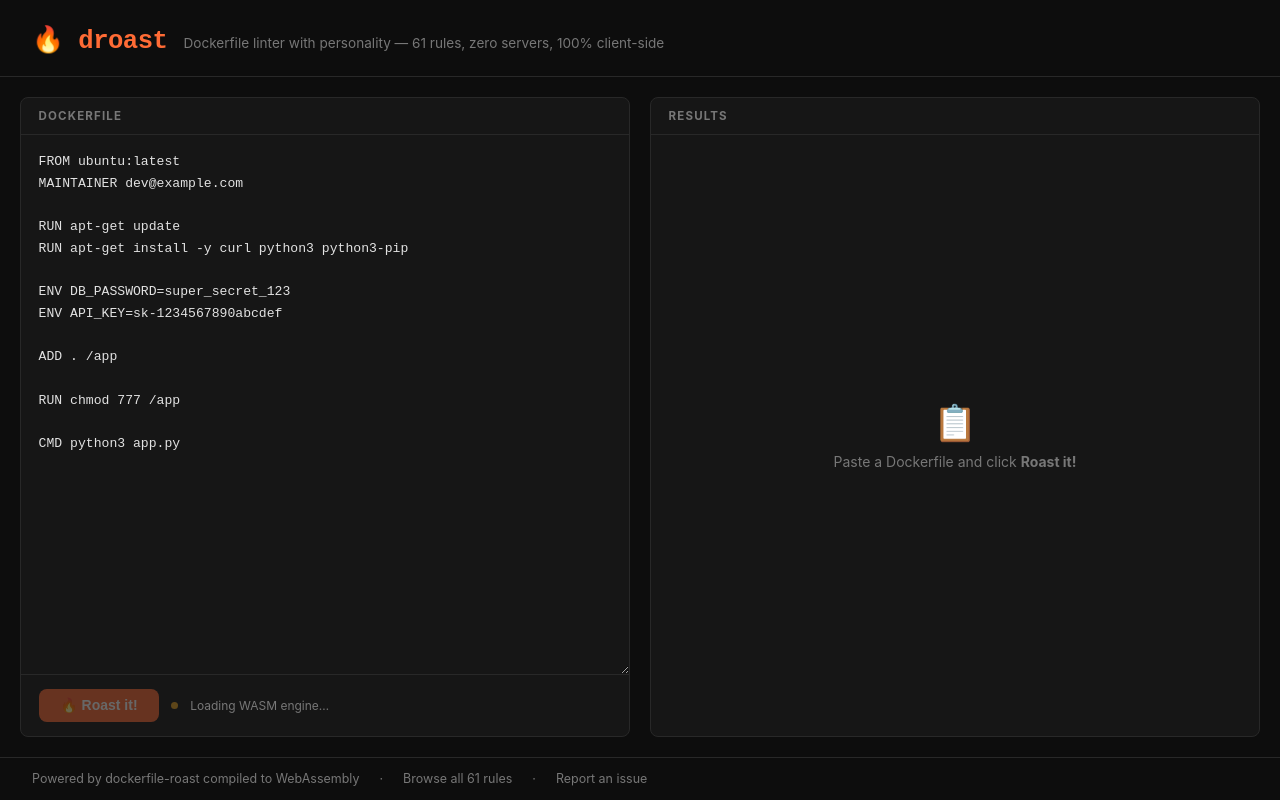
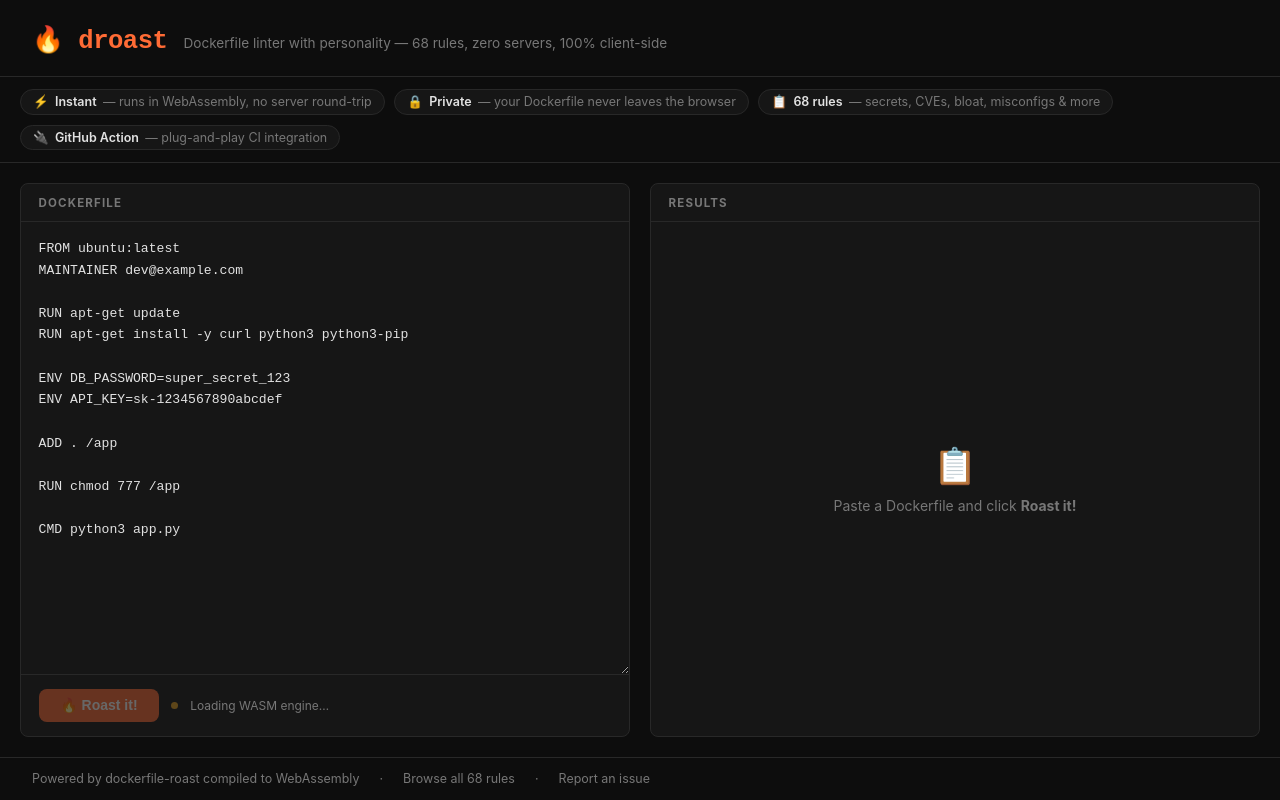
Before and after one commit to immanuwell/dockerfile-roast, a plain HTML site: page docs/index.html in a window 1280 px wide. Drawn offline with Linux system fonts and the light colour scheme; a script that the page names is missing.

Commit message:
feat: add SEO meta tags, canonical URL, JSON-LD and feature strip to index.html

```diff
--- a/docs/index.html
+++ b/docs/index.html
@@ -3,7 +3,33 @@
 <head>
   <meta charset="UTF-8">
   <meta name="viewport" content="width=device-width, initial-scale=1.0">
-  <title>droast — Dockerfile linter with personality</title>
+  <title>droast — Free Online Dockerfile Linter | 68 Rules, Instant Results</title>
+  <meta name="description" content="Paste your Dockerfile and get instant linting results in your browser. 68 rules catch security misconfigurations, exposed secrets, layer bloat, and Dockerfile anti-patterns. Free, no sign-up, 100% client-side.">
+  <meta name="keywords" content="dockerfile linter, dockerfile best practices, docker security, dockerfile checker, container security, droast">
+  <link rel="canonical" href="https://ewry.net/droast-dockerfile-linter/">
+
+  <!-- Open Graph -->
+  <meta property="og:type"        content="website">
+  <meta property="og:url"         content="https://ewry.net/droast-dockerfile-linter/">
+  <meta property="og:title"       content="droast — Free Online Dockerfile Linter">
+  <meta property="og:description" content="68 rules. Instant results. Runs entirely in your browser — your Dockerfile never leaves your machine.">
+
+  <!-- JSON-LD -->
+  <script type="application/ld+json">
+  {
+    "@context": "https://schema.org",
+    "@type": "SoftwareApplication",
+    "name": "droast",
+    "description": "A Dockerfile linter with 68 rules that catches security misconfigurations, exposed secrets, layer bloat, and anti-patterns. Runs entirely client-side via WebAssembly.",
+    "applicationCategory": "DeveloperApplication",
+    "operatingSystem": "Web",
+    "url": "https://ewry.net/droast-dockerfile-linter/",
+    "offers": { "@type": "Offer", "price": "0", "priceCurrency": "USD" },
+    "codeRepository": "https://github.com/immanuwell/dockerfile-roast",
+    "license": "https://opensource.org/licenses/MIT"
+  }
+  </script>
+
   <style>
     *, *::before, *::after { box-sizing: border-box; margin: 0; padding: 0; }
 
@@ -284,14 +310,47 @@
 
     footer a { color: var(--muted); text-decoration: none; }
     footer a:hover { color: var(--text); }
+
+    /* ── Feature strip ── */
+    .features {
+      display: flex;
+      gap: 0.6rem;
+      padding: 0.75rem 1.25rem;
+      flex-wrap: wrap;
+      border-bottom: 1px solid var(--border);
+      max-width: 1400px;
+      width: 100%;
+      margin: 0 auto;
+    }
+
+    .feature {
+      display: flex;
+      align-items: center;
+      gap: 0.4rem;
+      font-size: 0.78rem;
+      color: var(--muted);
+      background: var(--surface);
+      border: 1px solid var(--border);
+      border-radius: 999px;
+      padding: 0.28rem 0.75rem;
+    }
+
+    .feature strong { color: var(--text); font-weight: 600; }
   </style>
 </head>
 <body>
 
 <header>
-  <span class="logo">🔥 droast</span>
-  <span class="tagline">Dockerfile linter with personality — 61 rules, zero servers, 100% client-side</span>
+  <h1 class="logo">🔥 droast</h1>
+  <span class="tagline">Dockerfile linter with personality — 68 rules, zero servers, 100% client-side</span>
 </header>
+
+<div class="features" aria-label="Key features">
+  <span class="feature">⚡ <strong>Instant</strong> — runs in WebAssembly, no server round-trip</span>
+  <span class="feature">🔒 <strong>Private</strong> — your Dockerfile never leaves the browser</span>
+  <span class="feature">📋 <strong>68 rules</strong> — secrets, CVEs, bloat, misconfigs &amp; more</span>
+  <span class="feature">🔌 <strong>GitHub Action</strong> — plug-and-play CI integration</span>
+</div>
 
 <main>
   <!-- Editor panel -->
@@ -333,7 +392,7 @@ CMD python3 app.py</textarea>
 <footer>
   <span>Powered by <a href="https://github.com/immanuwell/dockerfile-roast" target="_blank" rel="noopener">dockerfile-roast</a> compiled to WebAssembly</span>
   <span>·</span>
-  <a href="https://github.com/immanuwell/dockerfile-roast/blob/main/src/rules.rs" target="_blank" rel="noopener">Browse all 61 rules</a>
+  <a href="https://github.com/immanuwell/dockerfile-roast/blob/main/src/rules.rs" target="_blank" rel="noopener">Browse all 68 rules</a>
   <span>·</span>
   <a href="https://github.com/immanuwell/dockerfile-roast/issues" target="_blank" rel="noopener">Report an issue</a>
 </footer>
```
